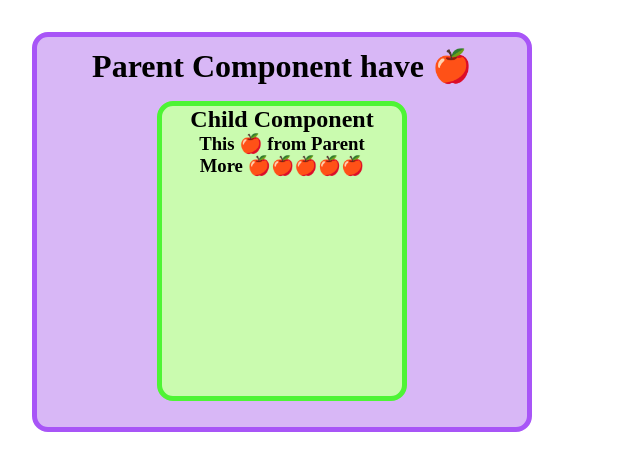
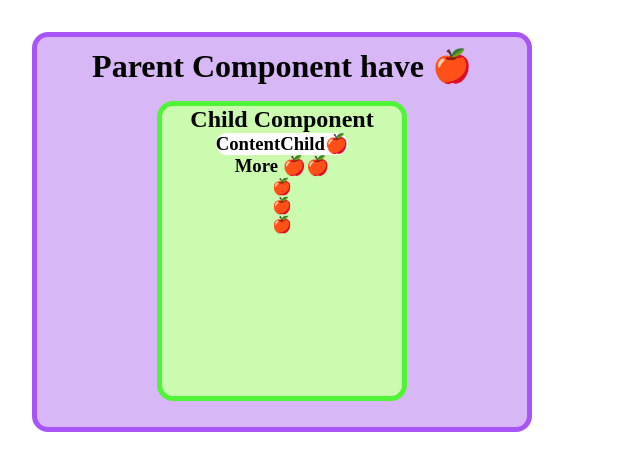
Before and after one commit to XI1936/angularmockApp, an Angular app: page / in a window 1280 px wide. Shown: the top 470 px of the page, without its empty margins (0-640 px from the left). Built offline with nearby package versions, Linux system fonts and the light colour scheme.

Commit message:
contentChild and contentChildren

```diff
--- a/src/app/child/child.component.ts
+++ b/src/app/child/child.component.ts
@@ -1,5 +1,4 @@
-import { element } from 'protractor';
-import { Component, OnInit, ViewChild } from '@angular/core';
+import { Component, ContentChild, ContentChildren, ElementRef, OnInit, ViewChild } from '@angular/core';
 
 @Component({
   selector: 'app-child',
@@ -7,13 +6,20 @@ import { Component, OnInit, ViewChild } from '@angular/core';
   styleUrls: ['./child.component.css']
 })
 export class ChildComponent implements OnInit {
-
+  @ContentChild('heading3',{static:true}) heading;
+  @ContentChildren('heading3') headings;
   constructor() { }
 
   ngOnInit(): void {
+
   }
-
-  ngAfterVewInit(){
+  ngAfterContentInit() {
+    console.log(this.heading.nativeElement.innerHTML);
+    this.heading.nativeElement.innerHTML="ContentChild🍎";
+    this.heading.nativeElement.style.background="white";
+    this.heading.nativeElement.style.borderRadius="1em";
+    // this.headings.first.nativeElement.innerHTML="ContentChildren 🍎";
+    // this.headings.last.nativeElement.innerHTML="ContentChildren 🍎";
   }
 
 }
--- a/src/app/parent/parent.component.html
+++ b/src/app/parent/parent.component.html
@@ -1,7 +1,10 @@
 <div>
 <h1> Parent Component have 🍎  </h1>
     <app-child>
-        <h3 slot1>This 🍎 from Parent</h3>
-        <h3 slot2>More 🍎🍎🍎🍎🍎</h3>
+        <h3 #heading3>This 🍎 from Parent</h3>
+        <h3 #heading3>More 🍎🍎</h3>
+        <h4 *ngFor="let a of apples">
+            {{a}}
+        </h4>
     </app-child>
 </div>
--- a/src/app/parent/parent.component.ts
+++ b/src/app/parent/parent.component.ts
@@ -6,10 +6,11 @@ import { Component, OnInit } from '@angular/core';
   styleUrls: ['./parent.component.css']
 })
 export class ParentComponent implements OnInit {
-
+  apples:any=[];
   constructor() { }
 
   ngOnInit(): void {
+    this.apples=["🍎","🍎","🍎"];
   }
 
 }
```
